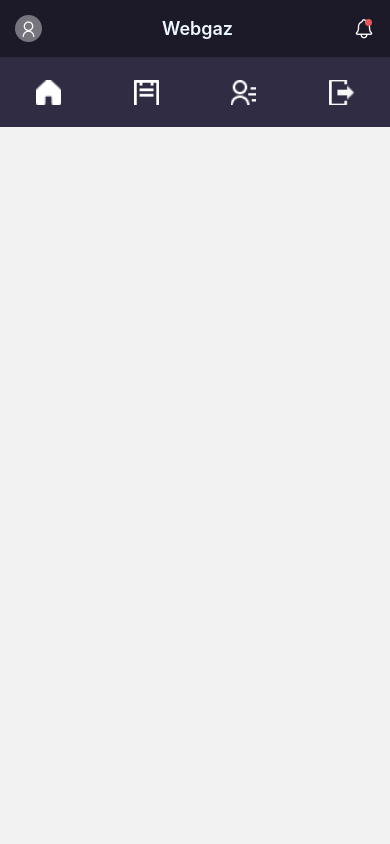
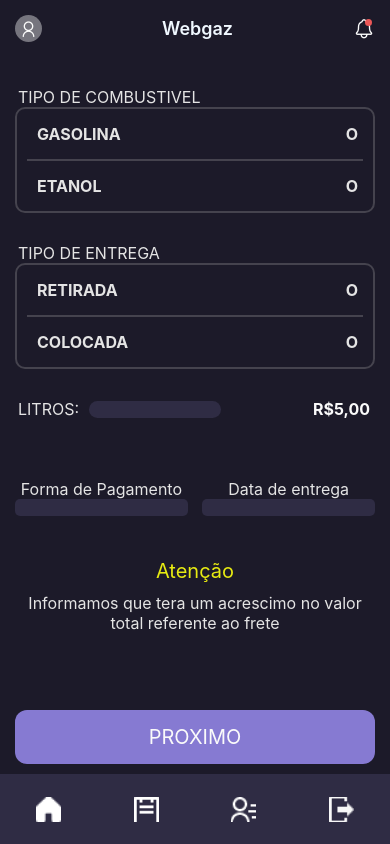
Before and after one commit to eltonCasacio/webgaz-mobile, a React Native app: screen /Pedir in a window 390 px wide. Built offline with nearby package versions, Linux system fonts and the light colour scheme.

Commit message:
feat: criada layout da primeira etapa da tela de pedido

```diff
--- a/src/pages/Purchase/index.tsx
+++ b/src/pages/Purchase/index.tsx
@@ -1,12 +1,78 @@
 import React from 'react';
 import * as S from './styles';
-import {Header, Footer} from '../../components';
+import {Header, Footer, Buttom} from '../../components';
 
 const Purchase: React.FC = () => {
+  function handleNextStep() {}
   return (
     <>
       <Header />
-      <S.Wrapper></S.Wrapper>
+      <S.Wrapper>
+        <S.Text>Tipo de Combustivel</S.Text>
+        <S.Card>
+          <S.CardTitle>
+            <S.CardTitleText>Gasolina</S.CardTitleText>
+            <S.CardTitleText>O</S.CardTitleText>
+          </S.CardTitle>
+          <S.Divider />
+          <S.CardTitle>
+            <S.CardTitleText>Etanol</S.CardTitleText>
+
+            <S.CardTitleText>O</S.CardTitleText>
+          </S.CardTitle>
+        </S.Card>
+
+        <S.Text>Tipo de Entrega</S.Text>
+        <S.Card>
+          <S.CardTitle>
+            <S.CardTitleText>Retirada</S.CardTitleText>
+            <S.CardTitleText>O</S.CardTitleText>
+          </S.CardTitle>
+          <S.Divider />
+          <S.CardTitle>
+            <S.CardTitleText>Colocada</S.CardTitleText>
+
+            <S.CardTitleText>O</S.CardTitleText>
+          </S.CardTitle>
+        </S.Card>
+
+        <S.LitersPrice>
+          <S.Liters>
+            <S.LitersText>
+              <S.Text>litros:</S.Text>
+            </S.LitersText>
+            <S.LitersInput keyboardType="numeric" />
+          </S.Liters>
+          <S.Price>R$5,00</S.Price>
+        </S.LitersPrice>
+
+        <S.Payment>
+          <S.PaymentInputWrapper>
+            <S.PaymentText>Forma de Pagamento</S.PaymentText>
+            <S.PaymentInput />
+          </S.PaymentInputWrapper>
+
+          <S.PaymentInputWrapper>
+            <S.PaymentText>Data de entrega</S.PaymentText>
+            <S.PaymentInput />
+          </S.PaymentInputWrapper>
+        </S.Payment>
+
+        <S.MessageFreight>
+          <S.MessageFreightTitle>Atenção</S.MessageFreightTitle>
+          <S.MessageFreightMsg>
+            Informamos que tera um acrescimo no valor total referente ao frete
+          </S.MessageFreightMsg>
+        </S.MessageFreight>
+
+        <S.Button>
+          <Buttom
+            color="buttonDefault"
+            title="PROXIMO"
+            callback={handleNextStep}
+          />
+        </S.Button>
+      </S.Wrapper>
       <Footer />
     </>
   );
--- a/src/pages/Purchase/styles.tsx
+++ b/src/pages/Purchase/styles.tsx
@@ -1,5 +1,128 @@
-import styled from 'styled-components/native'
+import styled, {css} from 'styled-components/native';
+import Theme from '../../styles/theme';
 
 export const Wrapper = styled.View`
-  background-color: #f9fc42;
+  background-color: ${Theme.colors.primary};
+  flex: 1;
+  padding: 0 15px;
 `;
+
+export const Text = styled.Text`
+  color: ${Theme.colors.lightGray};
+  font-size: 16px;
+  margin-top: 30px;
+  padding-left: 3px;
+  text-transform: uppercase;
+`;
+
+export const Card = styled.View`
+  ${() => css`
+    justify-content: space-between;
+    border-radius: 10px;
+    padding: 10px;
+    border: solid 2px #a4a2a24d;
+  `}
+`;
+
+export const CardTitle = styled.View`
+  display: flex;
+  flex-direction: row;
+  align-items: center;
+  justify-content: space-between;
+  padding: 5px;
+`;
+
+export const CardTitleText = styled.Text`
+  color: ${Theme.colors.lightGray};
+  margin-left: 5px;
+  font-size: 16px;
+  font-weight: bold;
+  text-transform: uppercase;
+`;
+
+export const Divider = styled.View`
+  border: solid 1px #a4a2a24d;
+  width: 100%;
+  margin: 10px 0;
+`;
+
+export const LitersPrice = styled.View`
+  flex-direction: row;
+  align-items: center;
+  justify-content: space-between;
+`;
+
+export const Liters = styled.View`
+  flex-direction: row;
+  align-items: center;
+`;
+
+export const LitersText = styled.View`
+  padding-bottom: 30px;
+  margin-right: 10px;
+`;
+
+export const LitersInput = styled.TextInput`
+  background-color: ${Theme.colors.bgInput};
+  border-radius: 15px;
+  width: 45%;
+  text-align: center;
+  color: ${Theme.colors.white};
+`;
+
+export const Price = styled.Text`
+  color: ${Theme.colors.white};
+  font-size: 16px;
+  font-weight: bold;
+  margin-right: 5px;
+`;
+
+export const Payment = styled.View`
+  flex-direction: row;
+  align-items: center;
+  justify-content: space-between;
+`;
+
+export const PaymentText = styled.Text`
+  color: ${Theme.colors.lightGray};
+  font-size: 16px;
+  margin-top: 30px;
+`;
+
+export const PaymentInputWrapper = styled.View`
+  align-items: center;
+  justify-content: space-between;
+  width: 48%;
+`;
+
+export const PaymentInput = styled.TextInput`
+  background-color: ${Theme.colors.bgInput};
+  border-radius: 5px;
+  width: 100%;
+  text-align: center;
+  color: ${Theme.colors.white};
+`;
+
+export const MessageFreight = styled.View`
+  align-items: center;
+  justify-content: space-between;
+`;
+
+export const MessageFreightTitle = styled.Text`
+  color: ${Theme.colors.warning};
+  font-size: 20px;
+  margin-top: 12%;
+`;
+
+export const MessageFreightMsg = styled.Text`
+  color: ${Theme.colors.lightGray};
+  font-size: 16px;
+  margin-top: 10px;
+  text-align: center;
+`;
+
+export const Button = styled.View`
+  justify-content: flex-end;
+  flex: 1;
+  margin-bottom: 10px;
+`;
--- a/src/styles/theme.tsx
+++ b/src/styles/theme.tsx
@@ -35,6 +35,7 @@ export default {
     buttonDefault: '#867AD2',
     buttonDanger: '#D27A7A',
     buttonConfirm: '#7AD27D',
+    warning: '#e7eb12',
     text: '#c5c5c5',
   },
   spacings: {
```
